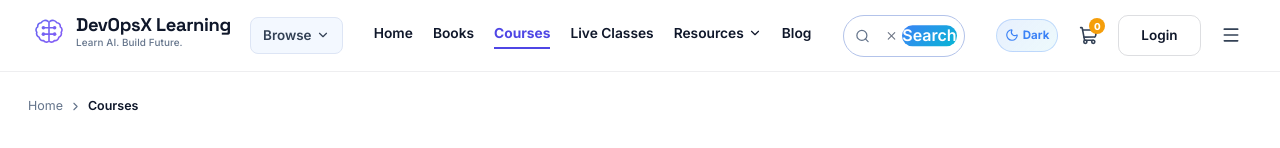
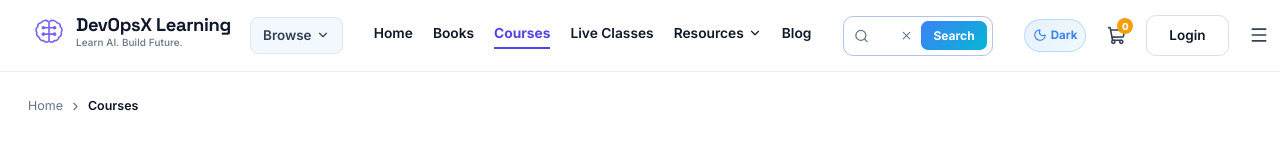
Before and after one commit to abhishek2X2pro/testing-tutorial, a React (Vite) app: page / in a window 1280 px wide. Both pictures are taken after typing "Sample" into the empty fields and a click on the button "Search". Shown: the top 148 px of the page. Built offline with nearby package versions, Linux system fonts and the light colour scheme.

Commit message:
fix: SearchBar - rewrite with vanilla inline styles, no Tailwind, proper icon/button positioning

```diff
--- a/src/components/ui/SearchBar.jsx
+++ b/src/components/ui/SearchBar.jsx
@@ -1,5 +1,5 @@
 // ============================================================
-// SearchBar UI Component — DevOpsX
+// SearchBar UI Component — DevOpsX (Vanilla CSS, no Tailwind)
 // ============================================================
 
 import { useState, useRef } from 'react';
@@ -11,14 +11,14 @@ export default function SearchBar({ size = 'md', className = '', placeholder, va
   const [internalVal, setInternalVal] = useState('');
   const inputRef = useRef(null);
 
-  const val     = value !== undefined ? value : internalVal;
-  const setVal  = onChange ?? ((e) => setInternalVal(e.target.value));
-  const ph      = placeholder ?? 'Search courses, books, topics…';
+  const val    = value !== undefined ? value : internalVal;
+  const setVal = onChange ?? ((e) => setInternalVal(e.target.value));
+  const ph     = placeholder ?? 'Search courses, books, topics…';
 
   const sizes = {
-    sm:  { height: '36px', fontSize: '0.8rem',  iconSize: 14, pl: '36px', pr: '10px' },
-    md:  { height: '42px', fontSize: '0.875rem',iconSize: 15, pl: '40px', pr: '12px' },
-    lg:  { height: '52px', fontSize: '1rem',    iconSize: 18, pl: '48px', pr: '14px' },
+    sm: { height: '36px', fontSize: '0.8rem',   iconSize: 14, pl: '34px' },
+    md: { height: '40px', fontSize: '0.86rem',  iconSize: 15, pl: '38px' },
+    lg: { height: '52px', fontSize: '1rem',     iconSize: 18, pl: '46px' },
   };
   const s = sizes[size] || sizes.md;
 
@@ -28,15 +28,36 @@ export default function SearchBar({ size = 'md', className = '', placeholder, va
     }
   };
 
+  const handleSearch = () => {
+    if (val.trim()) navigate(`/courses?search=${encodeURIComponent(val.trim())}`);
+  };
+
   return (
-    <div className={`relative ${className}`}>
-      {/* Search icon */}
+    <div
+      style={{
+        position: 'relative',
+        display: 'flex',
+        alignItems: 'center',
+        width: '100%',
+        minWidth: 0,
+      }}
+    >
+      {/* Search icon — absolutely positioned inside input */}
       <Search
         size={s.iconSize}
-        className="absolute left-3 top-1/2 -translate-y-1/2 pointer-events-none"
-        style={{ color: 'var(--text-muted)' }}
+        style={{
+          position: 'absolute',
+          left: '11px',
+          top: '50%',
+          transform: 'translateY(-50%)',
+          color: 'var(--text-muted)',
+          pointerEvents: 'none',
+          flexShrink: 0,
+          zIndex: 1,
+        }}
       />
 
+      {/* Input */}
       <input
         ref={inputRef}
         type="text"
@@ -44,40 +65,85 @@ export default function SearchBar({ size = 'md', className = '', placeholder, va
         onChange={setVal}
         onKeyDown={handleKeyDown}
         placeholder={ph}
-        className="w-full rounded-xl outline-none transition-all"
         style={{
+          width: '100%',
+          minWidth: 0,
+          boxSizing: 'border-box',
           height: s.height,
           fontSize: s.fontSize,
           paddingLeft: s.pl,
-          paddingRight: '80px',
-          background: 'var(--bg-input)',
-          border: '1px solid var(--border-muted)',
+          paddingRight: val ? '110px' : '84px',
+          borderRadius: '10px',
+          background: 'var(--bg-input, var(--bg-card))',
+          border: '1px solid var(--border-muted, var(--border-subtle))',
           color: 'var(--text-primary)',
+          outline: 'none',
+          transition: 'border-color 0.18s, box-shadow 0.18s',
+          fontFamily: 'inherit',
         }}
         onFocus={(e) => {
-          e.target.style.borderColor = 'var(--brand-blue)';
-          e.target.style.boxShadow = '0 0 0 3px rgba(59,130,246,.15)';
+          e.target.style.borderColor = '#3b82f6';
+          e.target.style.boxShadow = '0 0 0 3px rgba(59,130,246,0.15)';
         }}
         onBlur={(e) => {
-          e.target.style.borderColor = 'var(--border-muted)';
+          e.target.style.borderColor = 'var(--border-muted, var(--border-subtle))';
           e.target.style.boxShadow = 'none';
         }}
       />
 
-      {/* Clear + Search button */}
-      <div className="absolute right-2 top-1/2 -translate-y-1/2 flex items-center gap-1">
+      {/* Right side: clear + search button */}
+      <div
+        style={{
+          position: 'absolute',
+          right: '6px',
+          top: '50%',
+          transform: 'translateY(-50%)',
+          display: 'flex',
+          alignItems: 'center',
+          gap: '4px',
+        }}
+      >
+        {/* Clear button */}
         {val && (
           <button
-            onClick={() => { setVal({ target: { value: '' } }); inputRef.current?.focus(); }}
-            className="p-1 rounded-lg transition-colors text-gray-500 hover:text-gray-300"
+            onClick={() => {
+              setVal({ target: { value: '' } });
+              inputRef.current?.focus();
+            }}
+            style={{
+              display: 'flex',
+              alignItems: 'center',
+              justifyContent: 'center',
+              padding: '4px',
+              borderRadius: '6px',
+              background: 'none',
+              border: 'none',
+              cursor: 'pointer',
+              color: 'var(--text-muted)',
+            }}
           >
             <X size={13} />
           </button>
         )}
+
+        {/* Search button */}
         <button
-          onClick={() => val.trim() && navigate(`/courses?search=${encodeURIComponent(val.trim())}`)}
-          className="px-3 py-1 rounded-lg text-xs font-semibold text-white transition-all hover:opacity-90"
-          style={{ background: 'linear-gradient(135deg,#3b82f6,#06b6d4)' }}
+          onClick={handleSearch}
+          style={{
+            padding: '5px 12px',
+            borderRadius: '7px',
+            fontSize: '0.75rem',
+            fontWeight: 700,
+            color: '#ffffff',
+            background: 'linear-gradient(135deg, #3b82f6, #06b6d4)',
+            border: 'none',
+            cursor: 'pointer',
+            whiteSpace: 'nowrap',
+            transition: 'opacity 0.15s',
+            fontFamily: 'inherit',
+          }}
+          onMouseEnter={(e) => (e.currentTarget.style.opacity = '0.88')}
+          onMouseLeave={(e) => (e.currentTarget.style.opacity = '1')}
         >
           Search
         </button>
```
